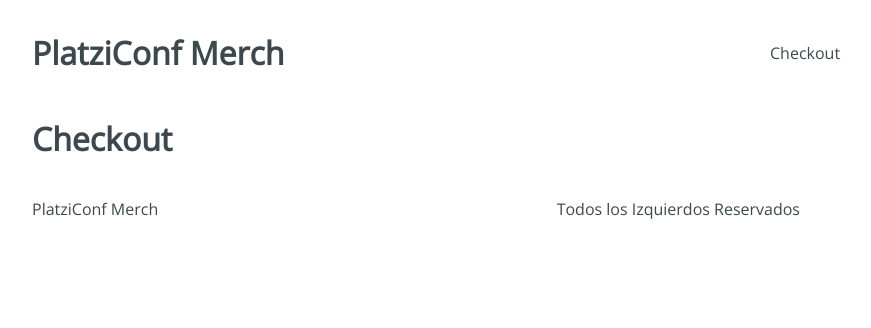
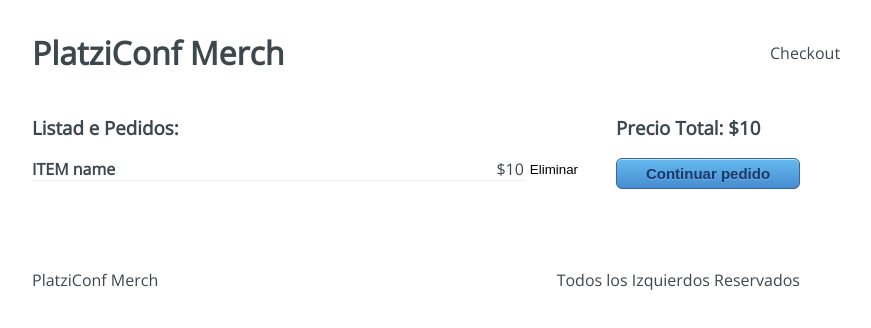
Before and after one commit to FerminMartin/react-hooks-profesional-ok, a React app: page /checkout in a window 1280 px wide. Shown: the top 328 px of the page, without its empty margins (224-1095 px from the left). Built offline with nearby package versions, Linux system fonts and the light colour scheme.

Commit message:
4.4 Maquetación y Estilos del formulario de Checkout

```diff
--- a/src/containers/Checkout.jsx
+++ b/src/containers/Checkout.jsx
@@ -1,5 +1,23 @@
 import React from 'react';
+import '../styles/components/Checkout.css';
 
-const Checkout = () => <h1>Checkout</h1>;
+const Checkout = () => (
+  <div className="Checkout">
+    <div className="Checkout-content">
+      <h3>Listad e Pedidos:</h3>
+      <div className="Checkout-item">
+        <div className="Checkout-element">
+          <h4>ITEM name</h4>
+          <span>$10</span>
+        </div>
+        <button type="button">Eliminar</button>
+      </div>
+    </div>
+    <div className="Checkout-sidebar">
+      <h3>Precio Total: $10</h3>
+      <button type="button">Continuar pedido</button>
+    </div>
+  </div>
+);
 
 export default Checkout;
```
